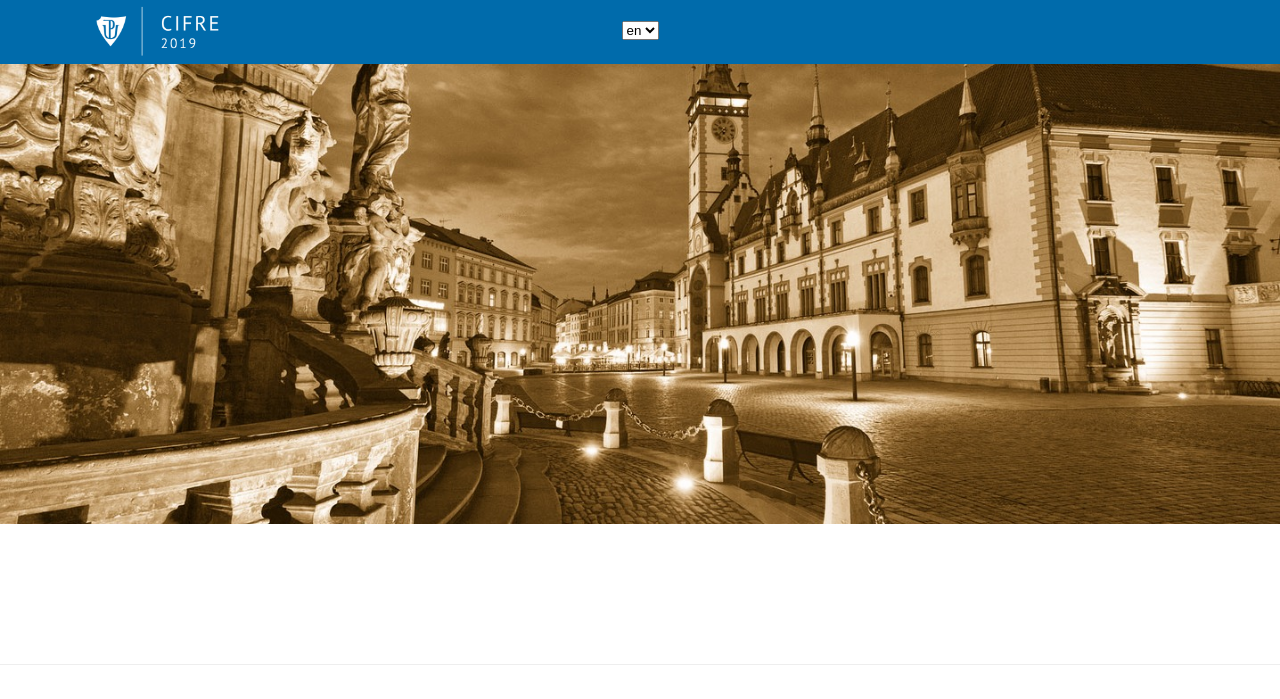
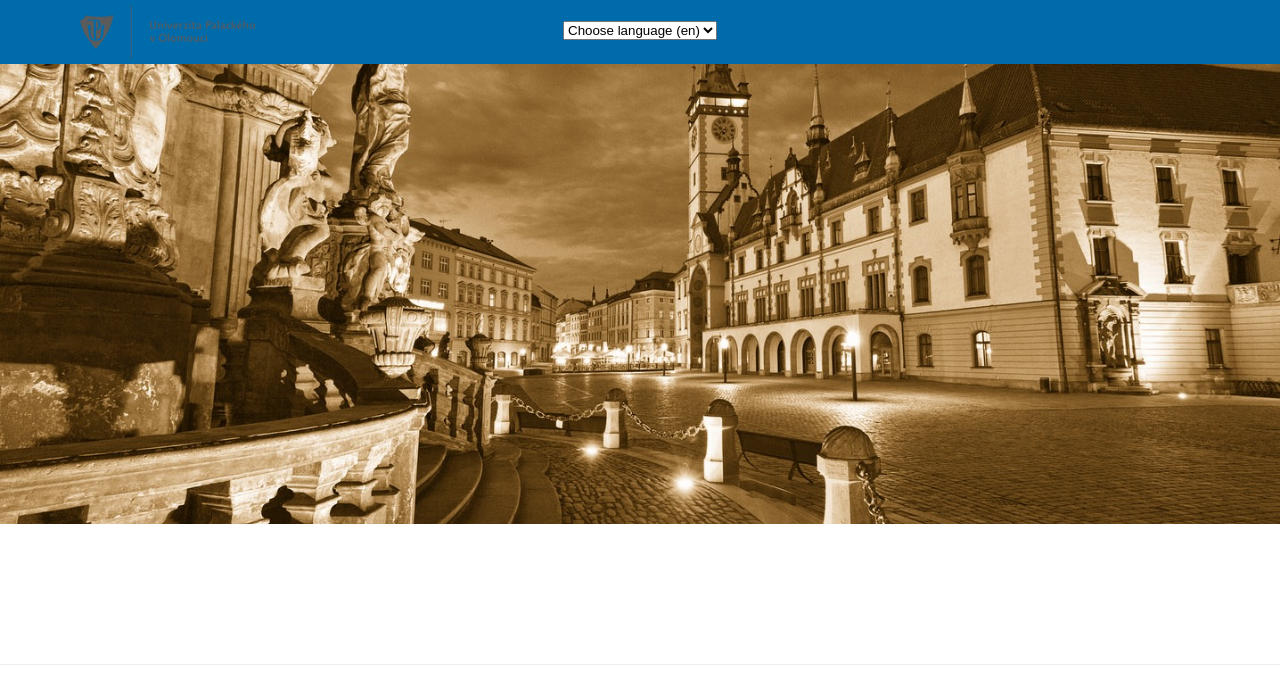
Before and after one commit to romanistika-upol/template1, a Jekyll site: the page built from index.html, in a window 1280 px wide. Shown: the top 699 px of the page. Built offline with Jekyll 4.4.1, drawn with Linux system fonts in a browser that asks for light colours; grey boxes are pictures that could not be loaded.

Commit message:
langSwitch fixed

```diff
--- a/_config.yml
+++ b/_config.yml
@@ -21,7 +21,7 @@
 twitter_username: jekyllrb
 github_username:  jekyll
 images:
-  logo: ./assets/img/logo.png
+  logo: ./assets/img/logocerne.png
   banner: ./assets/img/banner.jpg
 event:
   address: "fakulta<br>Univerzita Palackého v Olomouci<br>Křížkovského 511/10<br>771 48 Olomouc<br>"
--- a/_includes/nav.html
+++ b/_includes/nav.html
@@ -1,7 +1,7 @@
   <div class="tm-navbar-container">
     <div class="uk-position-relative uk-text-center">
       <div class="tm-navbar-left uk-flex uk-flex-middle">
-        <a class="tm-logo-small uk-hidden-small" href="./"><img src="{{ site.images.logo }}" width="175" height="70" alt="Demo"></a>
+        <a class="tm-logo-small" href="./"><img src="{{ site.images.logo }}" width="175" height="70" alt="Demo"></a>
       </div>
       <nav class="tm-navbar uk-navbar">
             <ul class="uk-navbar-nav uk-large">
```
Also changed, not shown: other parts of _includes/nav.html (+1 -0 lines).
